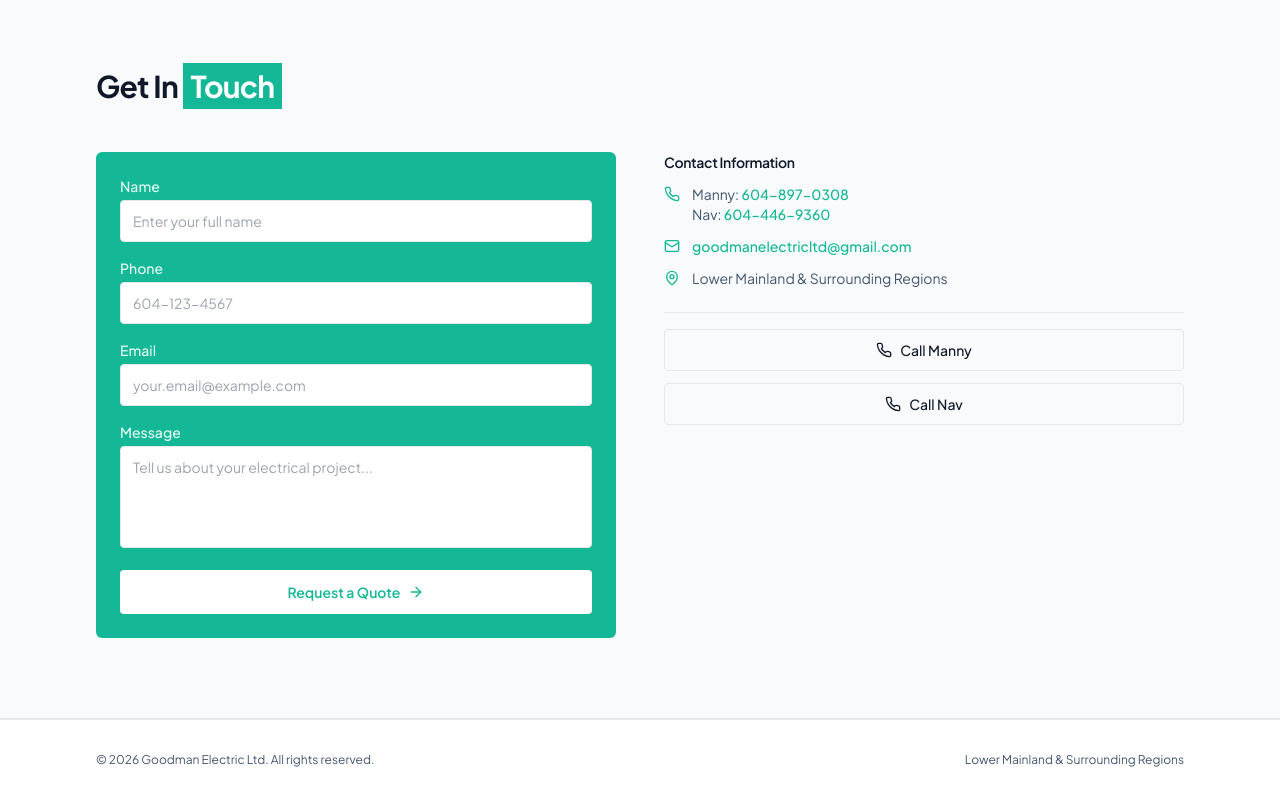
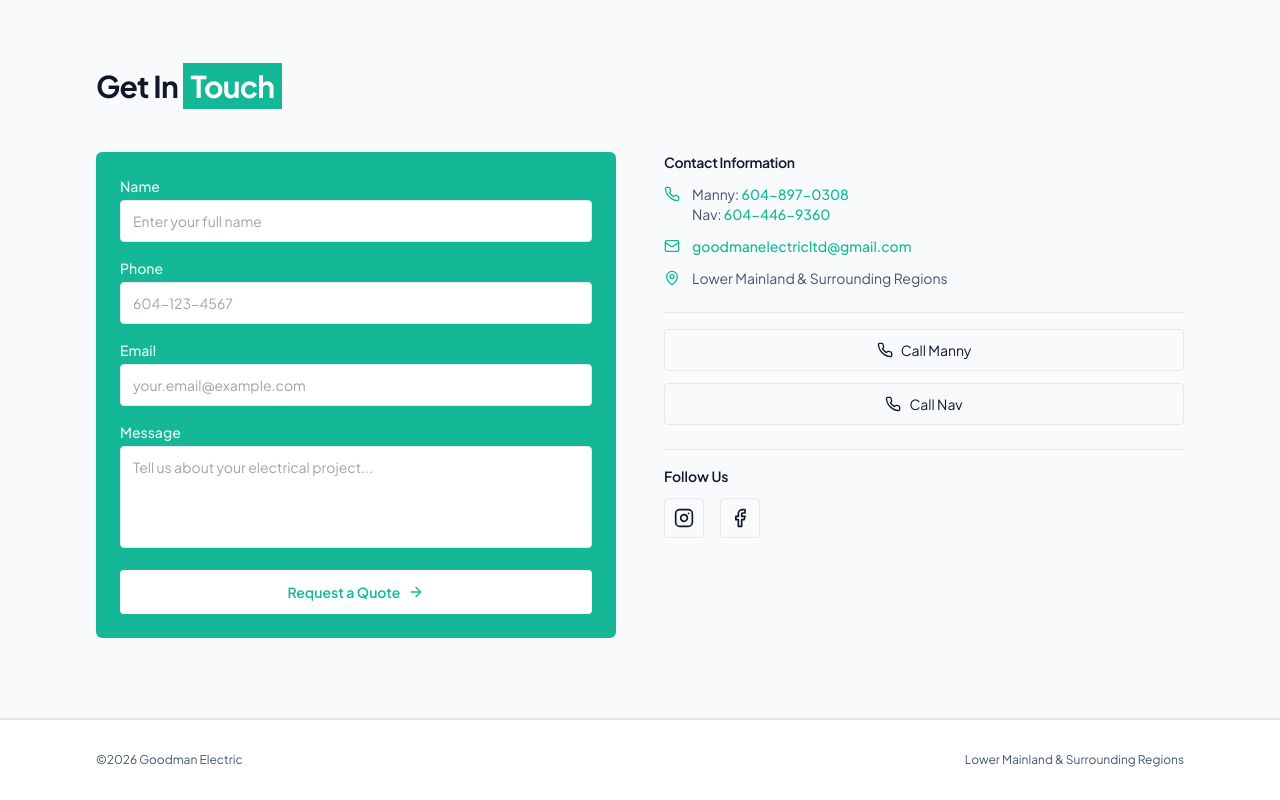
Before and after one commit to Mehhhhull/GOODMAN-ELECTRIC-WEBSITE, a React (Vite) app: page / in a window 1280 px wide. Shown: the part 3984-4784 px from the top of the page. Built offline with nearby package versions, Linux system fonts and the light colour scheme; the HTML template or start-up script is replaced by a standard one.

Commit message:
Added Social Media

```diff
--- a/src/components/ContactSection.tsx
+++ b/src/components/ContactSection.tsx
@@ -1,6 +1,13 @@
 import { useState, FormEvent } from "react";
 import { motion } from "framer-motion";
-import { Phone, Mail, MapPin, ArrowRight } from "lucide-react";
+import {
+  Phone,
+  Mail,
+  MapPin,
+  ArrowRight,
+  Instagram,
+  Facebook,
+} from "lucide-react";
 
 const ContactSection = () => {
   const [submitted, setSubmitted] = useState(false);
@@ -24,7 +31,10 @@ const ContactSection = () => {
           transition={{ duration: 0.5 }}
           className="text-3xl font-bold text-heading mb-12"
         >
-          Get In <span className="bg-[#14B897] text-white px-2 py-1">Touch</span>
+          Get In{" "}
+          <span className="bg-[#14B897] text-white px-2 py-1">
+            Touch
+          </span>
         </motion.h2>
 
         <div className="grid md:grid-cols-2 gap-12">
@@ -44,21 +54,48 @@ const ContactSection = () => {
                 <div className="w-12 h-12 rounded-full bg-primary/10 flex items-center justify-center mx-auto mb-4">
                   <Mail className="w-6 h-6 text-primary" />
                 </div>
-                <p className="text-lg font-semibold text-heading mb-2">Thank you!</p>
-                <p className="text-sm text-body">We'll get back to you shortly.</p>
+                <p className="text-lg font-semibold text-heading mb-2">
+                  Thank you!
+                </p>
+                <p className="text-sm text-body">
+                  We'll get back to you shortly.
+                </p>
               </motion.div>
             ) : (
-              <form onSubmit={handleSubmit} className="space-y-4 bg-[#14B897] p-6 rounded-lg">
+              <form
+                onSubmit={handleSubmit}
+                className="space-y-4 bg-[#14B897] p-6 rounded-lg"
+              >
                 {[
-                  { id: "name", label: "Name", type: "text", required: true, placeholder: "Enter your full name" },
-                  { id: "phone", label: "Phone", type: "tel", required: false, placeholder: "604-123-4567" },
-                  { id: "email", label: "Email", type: "email", required: true, placeholder: "your.email@example.com" },
+                  {
+                    id: "name",
+                    label: "Name",
+                    type: "text",
+                    required: true,
+                    placeholder: "Enter your full name",
+                  },
+                  {
+                    id: "phone",
+                    label: "Phone",
+                    type: "tel",
+                    required: false,
+                    placeholder: "604-123-4567",
+                  },
+                  {
+                    id: "email",
+                    label: "Email",
+                    type: "email",
+                    required: true,
+                    placeholder: "your.email@example.com",
+                  },
                 ].map((field) => (
-                  <div key={field.id} className="relative">
+                  <div key={field.id}>
                     <label
                       htmlFor={field.id}
-                      className={`block text-sm font-medium mb-1 transition-colors duration-200 ${
-                        focused === field.id ? "text-white" : "text-white/90"
+                      className={`block text-sm font-medium mb-1 ${
+                        focused === field.id
+                          ? "text-white"
+                          : "text-white/90"
                       }`}
                     >
                       {field.label}
@@ -74,11 +111,14 @@ const ContactSection = () => {
                     />
                   </div>
                 ))}
+
                 <div>
                   <label
                     htmlFor="message"
-                    className={`block text-sm font-medium mb-1 transition-colors duration-200 ${
-                      focused === "message" ? "text-white" : "text-white/90"
+                    className={`block text-sm font-medium mb-1 ${
+                      focused === "message"
+                        ? "text-white"
+                        : "text-white/90"
                     }`}
                   >
                     Message
@@ -92,12 +132,13 @@ const ContactSection = () => {
                     className={`${inputClass} resize-none`}
                   />
                 </div>
+
                 <button
                   type="submit"
                   className="group w-full inline-flex items-center justify-center gap-2 px-5 py-3 bg-white text-[#14B897] font-semibold text-sm rounded-md hover:bg-white/90 transition-all duration-200 active:scale-[0.98]"
                 >
                   Request a Quote
-                  <ArrowRight className="w-4 h-4 transition-transform duration-200 group-hover:translate-x-1" />
+                  <ArrowRight className="w-4 h-4 group-hover:translate-x-1 transition-transform duration-200" />
                 </button>
               </form>
             )}
@@ -111,44 +152,98 @@ const ContactSection = () => {
             transition={{ duration: 0.4, delay: 0.1 }}
             className="space-y-6"
           >
+            {/* Contact Info */}
             <div>
-              <h3 className="text-sm font-semibold text-heading mb-3">Contact Information</h3>
+              <h3 className="text-sm font-semibold text-heading mb-3">
+                Contact Information
+              </h3>
+
               <div className="space-y-3 text-sm text-body">
                 <div className="flex items-start gap-3">
                   <Phone className="w-4 h-4 text-primary mt-0.5" />
                   <div>
-                    <p>Manny: <a href="tel:6048970308" className="text-primary font-medium hover:underline transition-colors">604-897-0308</a></p>
-                    <p>Nav: <a href="tel:6044469360" className="text-primary font-medium hover:underline transition-colors">604-446-9360</a></p>
+                    <p>
+                      Manny:{" "}
+                      <a
+                        href="tel:6048970308"
+                        className="text-primary font-medium hover:underline"
+                      >
+                        604-897-0308
+                      </a>
+                    </p>
+                    <p>
+                      Nav:{" "}
+                      <a
+                        href="tel:6044469360"
+                        className="text-primary font-medium hover:underline"
+                      >
+                        604-446-9360
+                      </a>
+                    </p>
                   </div>
                 </div>
+
                 <div className="flex items-center gap-3">
                   <Mail className="w-4 h-4 text-primary" />
-                  <a href="mailto:goodmanelectricltd@gmail.com" className="text-primary font-medium hover:underline transition-colors">
+                  <a
+                    href="mailto:goodmanelectricltd@gmail.com"
+                    className="text-primary font-medium hover:underline"
+                  >
                     goodmanelectricltd@gmail.com
                   </a>
                 </div>
+
                 <div className="flex items-center gap-3">
                   <MapPin className="w-4 h-4 text-primary" />
-                  <span> Lower Mainland & Surrounding Regions</span>
+                  <span>Lower Mainland & Surrounding Regions</span>
                 </div>
               </div>
             </div>
 
+            {/* Call Buttons */}
             <div className="pt-4 border-t border-border space-y-3">
               <a
                 href="tel:6048970308"
-                className="group flex items-center justify-center gap-2 w-full px-5 py-2.5 border border-border text-foreground font-medium text-sm rounded-md hover:border-primary hover:text-primary transition-all duration-200 active:scale-[0.98]"
+                className="flex items-center justify-center gap-2 w-full px-5 py-2.5 border border-border text-sm rounded-md hover:border-primary hover:text-primary"
               >
-                <Phone className="w-4 h-4 transition-transform duration-200 group-hover:rotate-12" />
+                <Phone className="w-4 h-4" />
                 Call Manny
               </a>
+
               <a
                 href="tel:6044469360"
-                className="group flex items-center justify-center gap-2 w-full px-5 py-2.5 border border-border text-foreground font-medium text-sm rounded-md hover:border-primary hover:text-primary transition-all duration-200 active:scale-[0.98]"
+                className="flex items-center justify-center gap-2 w-full px-5 py-2.5 border border-border text-sm rounded-md hover:border-primary hover:text-primary"
               >
-                <Phone className="w-4 h-4 transition-transform duration-200 group-hover:rotate-12" />
+                <Phone className="w-4 h-4" />
                 Call Nav
               </a>
+            </div>
+
+            {/* Social Links */}
+            <div className="pt-4 border-t border-border">
+              <p className="text-sm font-semibold text-heading mb-3">
+                Follow Us
+              </p>
+
+              <div className="flex gap-4">
+                <a
+                  href="https://instagram.com/yourpage"
+                  target="_blank"
+                  rel="noopener noreferrer"
+                  className="w-10 h-10 flex items-center justify-center border border-border rounded-md hover:border-primary hover:text-primary"
+                >
+                  <Instagram className="w-5 h-5" />
+                </a>
+
+                <a
+                  href="https://facebook.com/yourpage"
+                  target="_blank"
+                  rel="noopener noreferrer"
+                  className="w-10 h-10 flex items-center justify-center border border-border rounded-md hover:border-primary hover:text-primary"
+                >
+                  <Facebook className="w-5 h-5" />
+                </a>
+              </div>
             </div>
           </motion.div>
         </div>
--- a/src/components/Footer.tsx
+++ b/src/components/Footer.tsx
@@ -2,7 +2,7 @@ const Footer = () => {
   return (
     <footer className="py-8 border-t border-border">
       <div className="max-w-6xl mx-auto px-4 sm:px-6 lg:px-8 flex flex-col sm:flex-row items-center justify-between gap-4 text-xs text-body">
-        <p>© {new Date().getFullYear()} Goodman Electric Ltd. All rights reserved.</p>
+        <p>©2026 Goodman Electric </p>
         <p> Lower Mainland & Surrounding Regions</p>
       </div>
     </footer>
```
